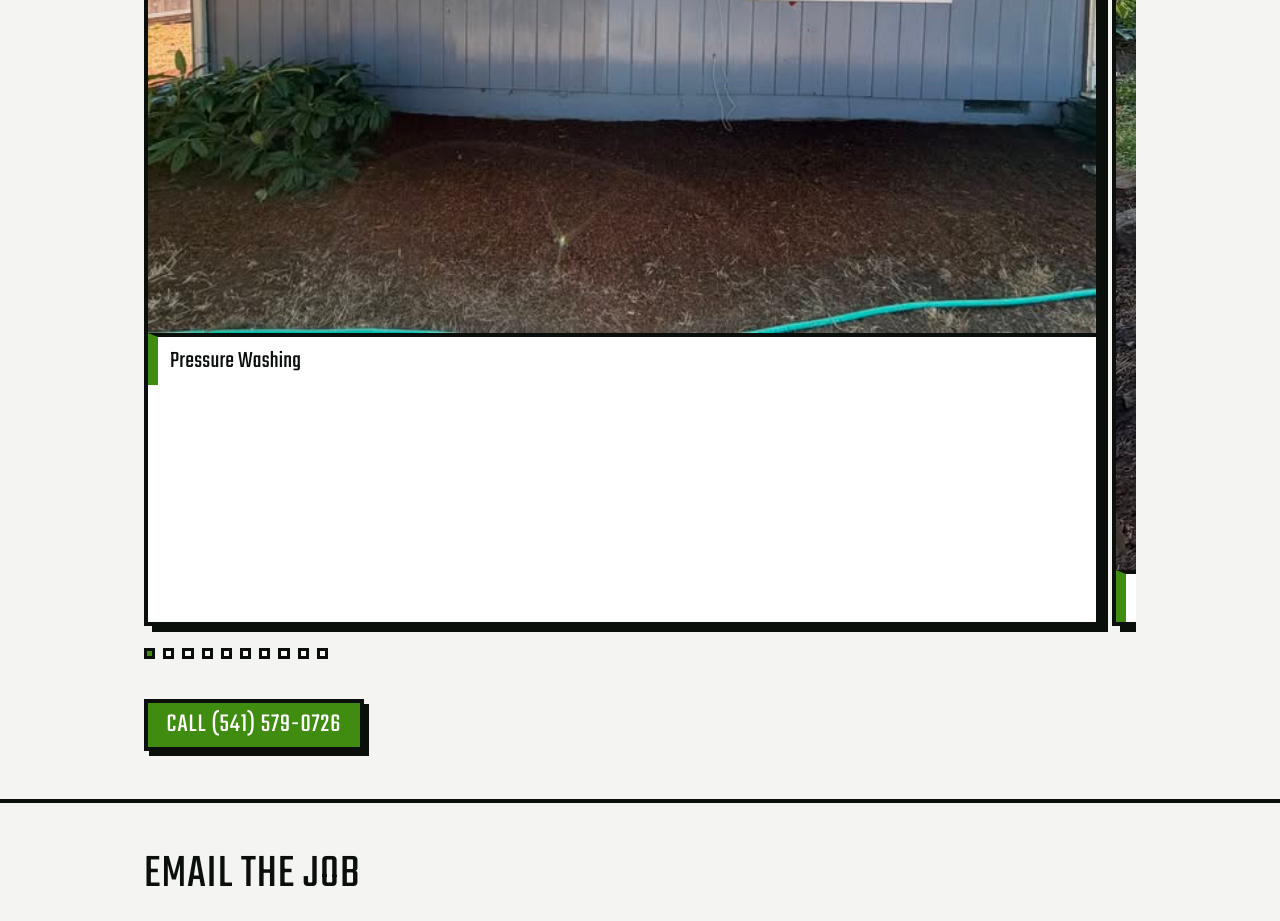
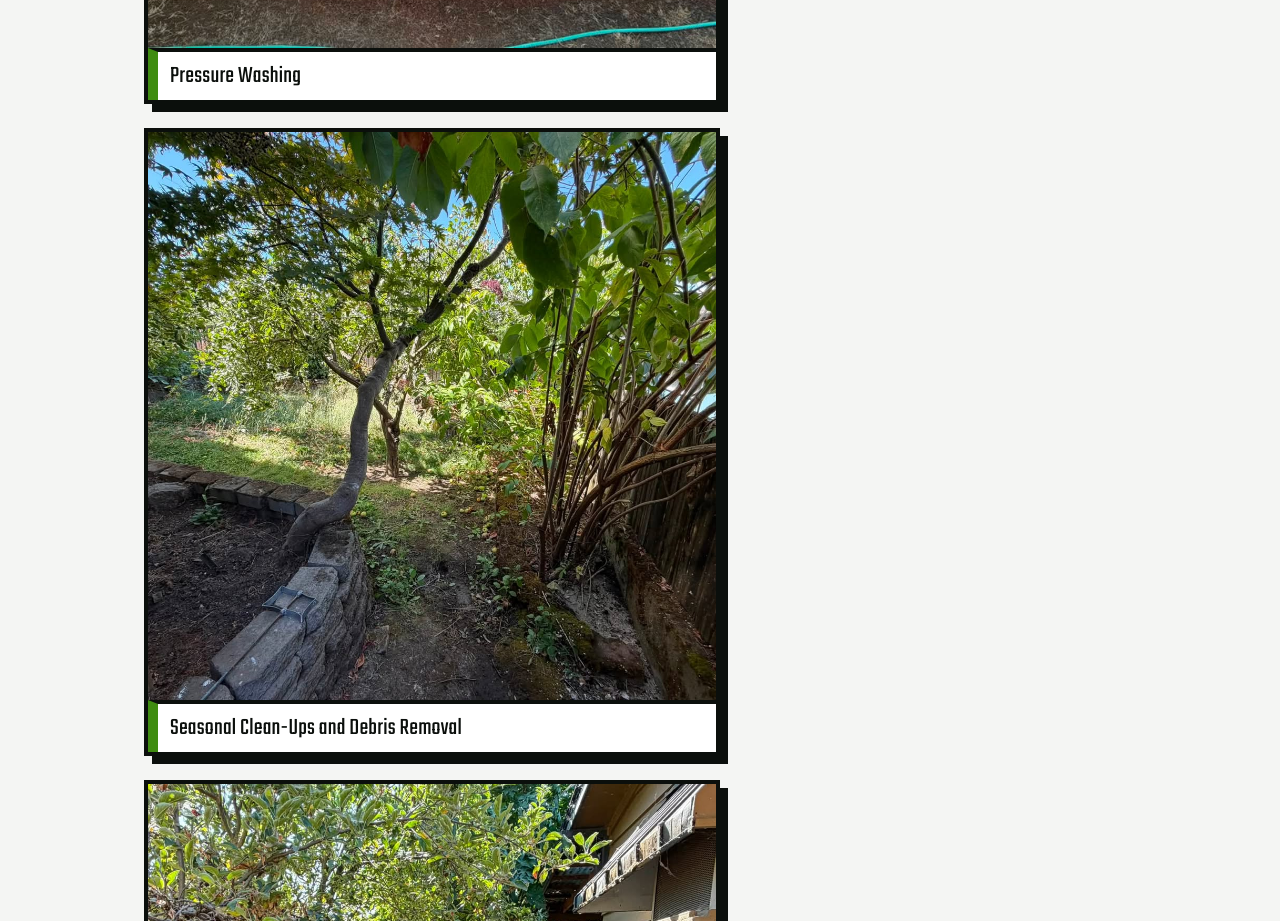
Before and after one commit to RemyCastle/sharkys-lawn-care, a Next.js app: page /work in a window 1280 px wide. Shown: the part 620-1541 px from the top of the page. Built offline with nearby package versions, Linux system fonts and the light colour scheme.

Commit message:
fix: drop the Work swipe, stack job photos
Remove scroll-snap and the JS drag handler. Work is a vertical
stack of the same stills. Page scroll is the only motion.

Co-authored-by: RemyCastle <RemyCastle@users.noreply.github.com>

```diff
--- a/app/globals.css
+++ b/app/globals.css
@@ -116,48 +116,6 @@
   border-left: 10px solid #3f8c10;
 }
 
-.work-stream {
-  display: flex;
-  gap: 12px;
-  overflow-x: auto;
-  scroll-snap-type: x mandatory;
-  scroll-padding-inline: 0;
-  overscroll-behavior-x: contain;
-  touch-action: pan-x;
-  -webkit-overflow-scrolling: touch;
-  scrollbar-width: none;
-  padding-bottom: 0.35rem;
-}
-
-.work-stream::-webkit-scrollbar {
-  display: none;
-}
-
-.work-slide {
-  flex: 0 0 calc(100% - 36px);
-  scroll-snap-align: start;
-  scroll-snap-stop: always;
-}
-
-@media (prefers-reduced-motion: reduce) {
-  .work-stream {
-    scroll-behavior: auto;
-    scroll-snap-type: x mandatory;
-  }
-}
-
-.work-dot {
-  width: 0.7rem;
-  height: 0.7rem;
-  border: 3px solid #0b0f0c;
-  background: #ffffff;
-  padding: 0;
-}
-
-.work-dot[aria-current="true"] {
-  background: #3f8c10;
-}
-
 .stripe {
   height: 14px;
   background: repeating-linear-gradient(
--- a/app/page.tsx
+++ b/app/page.tsx
@@ -1,6 +1,6 @@
 import Image from "next/image"
 
-import { WorkStream } from "@/components/work-stream"
+import { WorkStack } from "@/components/work-stack"
 import { marks, services, site } from "@/lib/site"
 
 export default function HomePage() {
@@ -46,10 +46,10 @@ export default function HomePage() {
         </div>
       </section>
 
-      <section className="border-b-4 border-ink bg-ground">
+      <section id="work" className="border-b-4 border-ink bg-ground">
         <div className="mx-auto max-w-5xl px-4 py-12">
           <h2 className="text-5xl">Work</h2>
-          <WorkStream />
+          <WorkStack />
         </div>
       </section>
 
--- a/app/work/page.tsx
+++ b/app/work/page.tsx
@@ -1,6 +1,6 @@
 import type { Metadata } from "next"
 
-import { WorkStream } from "@/components/work-stream"
+import { WorkStack } from "@/components/work-stack"
 import { site } from "@/lib/site"
 
 export const metadata: Metadata = {
@@ -14,7 +14,7 @@ export default function WorkPage() {
     <div className="bg-ground">
       <div className="mx-auto max-w-5xl px-4 py-12">
         <h1 className="text-6xl">Work</h1>
-        <WorkStream />
+        <WorkStack />
         <a href={site.phoneTel} className="cta cta-call mt-10">
           {site.ctaPrimary}
         </a>
--- /dev/null
+++ b/components/work-stack.tsx
@@ -0,0 +1,25 @@
+import { jobPhotos } from "@/lib/site"
+
+export function WorkStack() {
+  return (
+    <div className="mt-8 flex max-w-xl flex-col gap-6">
+      {jobPhotos.map((photo, index) => (
+        <figure key={photo.src} className="vinyl overflow-hidden">
+          {/* eslint-disable-next-line @next/next/no-img-element */}
+          <img
+            src={photo.src}
+            alt={photo.alt}
+            width={photo.width}
+            height={photo.height}
+            className="h-auto w-full"
+            loading={index === 0 ? "eager" : "lazy"}
+            decoding="async"
+          />
+          <figcaption className="work-cap border-t-4 border-ink px-3 py-2 font-display text-2xl">
+            {photo.caption}
+          </figcaption>
+        </figure>
+      ))}
+    </div>
+  )
+}
--- a/components/work-stream.tsx
+++ /dev/null
@@ -1,166 +0,0 @@
-"use client"
-
-import { useCallback, useEffect, useRef, useState } from "react"
-
-import { jobPhotos } from "@/lib/site"
-
-const DRAG_PX = 8
-const SNAP_RATIO = 0.22
-const FLICK_PX_MS = 0.45
-
-function prefersReduce() {
-  return window.matchMedia("(prefers-reduced-motion: reduce)").matches
-}
-
-export function WorkStream() {
-  const scrollerRef = useRef<HTMLDivElement>(null)
-  const [active, setActive] = useState(0)
-  const gesture = useRef({
-    x: 0,
-    t: 0,
-    index: 0,
-    dragging: false,
-    pointerId: -1,
-  })
-
-  const slideAt = useCallback((left: number) => {
-    const root = scrollerRef.current
-    if (!root) return 0
-    const slides = Array.from(root.children) as HTMLElement[]
-    let best = 0
-    let bestDist = Number.POSITIVE_INFINITY
-    slides.forEach((slide, index) => {
-      const dist = Math.abs(slide.offsetLeft - left)
-      if (dist < bestDist) {
-        bestDist = dist
-        best = index
-      }
-    })
-    return best
-  }, [])
-
-  const goTo = useCallback((index: number, instant = false) => {
-    const root = scrollerRef.current
-    const slide = root?.children[index] as HTMLElement | undefined
-    if (!root || !slide) return
-    const next = Math.max(0, Math.min(index, jobPhotos.length - 1))
-    const target = (root.children[next] as HTMLElement).offsetLeft
-    root.scrollTo({
-      left: target,
-      behavior: instant || prefersReduce() ? "auto" : "smooth",
-    })
-    setActive(next)
-  }, [])
-
-  useEffect(() => {
-    const root = scrollerRef.current
-    if (!root) return
-    const onScroll = () => setActive(slideAt(root.scrollLeft))
-    onScroll()
-    root.addEventListener("scroll", onScroll, { passive: true })
-    return () => root.removeEventListener("scroll", onScroll)
-  }, [slideAt])
-
-  const endGesture = (clientX: number) => {
-    const root = scrollerRef.current
-    const g = gesture.current
-    if (!root) return
-    if (g.pointerId >= 0 && root.hasPointerCapture(g.pointerId)) {
-      root.releasePointerCapture(g.pointerId)
-    }
-    if (!g.dragging) return
-
-    const dx = g.x - clientX
-    const dt = Math.max(1, performance.now() - g.t)
-    const velocity = dx / dt
-    const far = Math.abs(dx) > root.clientWidth * SNAP_RATIO
-    const flick = Math.abs(velocity) >= FLICK_PX_MS
-    let next = g.index
-    if (far || flick) {
-      next = dx > 0 ? g.index + 1 : g.index - 1
-    }
-    goTo(next)
-    g.dragging = false
-    g.pointerId = -1
-  }
-
-  return (
-    <div className="mt-8">
-      <div
-        id="work"
-        ref={scrollerRef}
-        className="work-stream"
-        role="region"
-        aria-roledescription="carousel"
-        aria-label="Job photos"
-        tabIndex={0}
-        onPointerDown={(event) => {
-          gesture.current = {
-            x: event.clientX,
-            t: performance.now(),
-            index: active,
-            dragging: false,
-            pointerId: event.pointerId,
-          }
-        }}
-        onPointerMove={(event) => {
-          const g = gesture.current
-          if (g.pointerId !== event.pointerId) return
-          if (!g.dragging && Math.abs(event.clientX - g.x) >= DRAG_PX) {
-            g.dragging = true
-            event.currentTarget.setPointerCapture(event.pointerId)
-          }
-        }}
-        onPointerUp={(event) => endGesture(event.clientX)}
-        onPointerCancel={(event) => endGesture(event.clientX)}
-        onKeyDown={(event) => {
-          if (event.key === "ArrowRight") {
-            event.preventDefault()
-            goTo(active + 1)
-          }
-          if (event.key === "ArrowLeft") {
-            event.preventDefault()
-            goTo(active - 1)
-          }
-        }}
-      >
-        {jobPhotos.map((photo, index) => (
-          <figure key={photo.src} className="work-slide vinyl overflow-hidden">
-            {/* eslint-disable-next-line @next/next/no-img-element */}
-            <img
-              src={photo.src}
-              alt={photo.alt}
-              width={photo.width}
-              height={photo.height}
-              className="h-auto w-full"
-              loading={index === 0 ? "eager" : "lazy"}
-              decoding="async"
-              draggable={false}
-              onClick={() => {
-                if (gesture.current.dragging) return
-                document.getElementById("quote")?.scrollIntoView({
-                  behavior: prefersReduce() ? "auto" : "smooth",
-                })
-              }}
-            />
-            <figcaption className="work-cap border-t-4 border-ink px-3 py-2 font-display text-2xl">
-              {photo.caption}
-            </figcaption>
-          </figure>
-        ))}
-      </div>
-      <div className="mt-4 flex flex-wrap items-center gap-2" aria-label="Job photo dots">
-        {jobPhotos.map((photo, index) => (
-          <button
-            key={photo.src}
-            type="button"
-            className="work-dot"
-            aria-label={`Show photo ${index + 1}: ${photo.caption}`}
-            aria-current={index === active ? "true" : undefined}
-            onClick={() => goTo(index)}
-          />
-        ))}
-      </div>
-    </div>
-  )
-}
```
